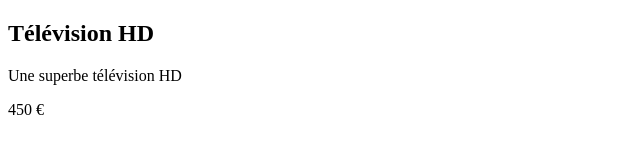
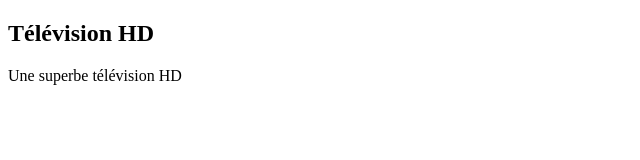
Before and after one commit to Nabilmy/exo-git-02.04.21, a plain HTML site: page product.html in a window 1280 px wide. Shown: the full height of the page, 0-640 px from the left. Drawn offline with Linux system fonts and the light colour scheme.

Commit message:
remove price

```diff
--- a/product.html
+++ b/product.html
@@ -12,7 +12,6 @@
             Une superbe télévision HD
         </p>
         <aside>
-            <div class="price">450 €</p>
         </aside>
     </section>
 </body>
```
